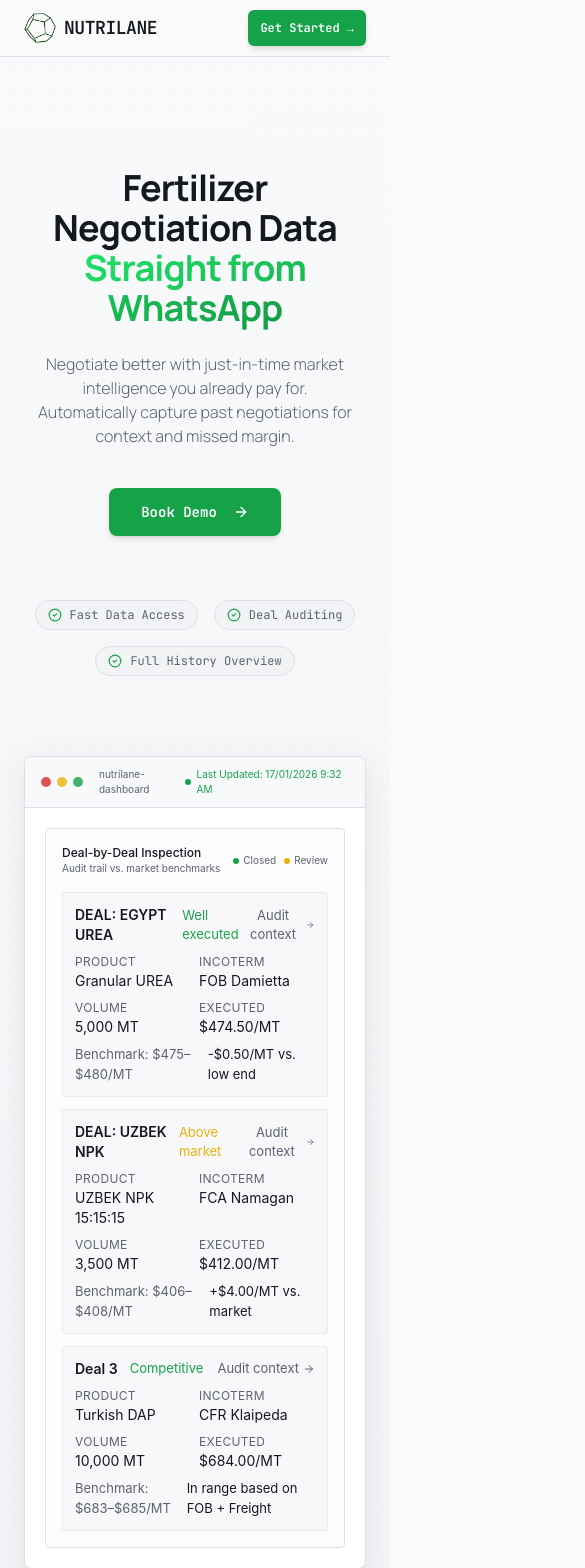
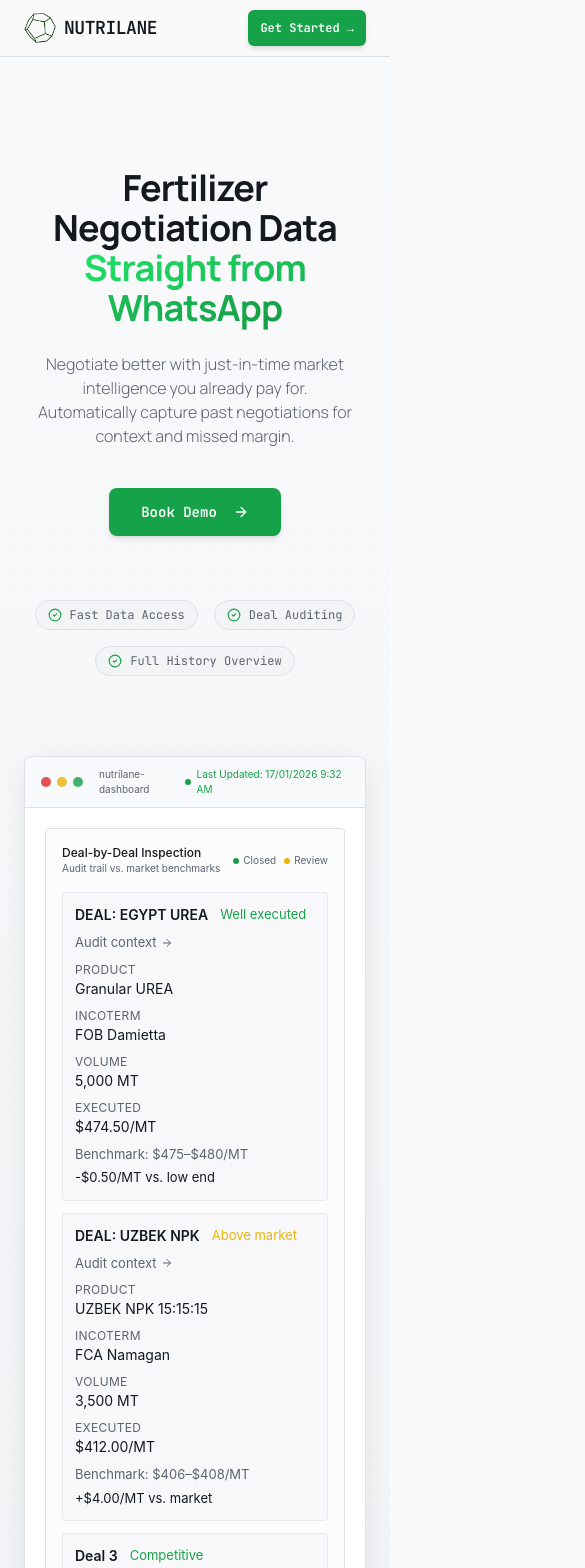
Before and after one commit to vid-t/nutrilane_landing_page, a React (Vite) app: page / in a window 390 px wide. Shown: the top 1568 px of the page, 585 px wide, since content can reach past the window. Built offline with nearby package versions, Linux system fonts and the light colour scheme.

Commit message:
refactor for mobile exp

```diff
--- a/src/features/landing/components/Hero.tsx
+++ b/src/features/landing/components/Hero.tsx
@@ -8,7 +8,7 @@ const Hero = () => {
       {/* Background Effects */}
       <div className="absolute inset-0 bg-gradient-dark" />
       <div className="absolute inset-0 dot-pattern opacity-30" />
-      <div className="absolute top-1/3 left-1/2 -translate-x-1/2 -translate-y-1/2 w-[1000px] h-[600px] bg-gradient-glow opacity-70" />
+      <div className="absolute inset-0 bg-gradient-glow opacity-70 pointer-events-none" />
 
       {/* Grid overlay at bottom */}
       <div className="absolute bottom-0 left-0 right-0 h-64 grid-pattern opacity-20" />
@@ -143,7 +143,7 @@ const Hero = () => {
                       },
                     ].map((deal) => (
                       <div key={deal.title} className="rounded border border-border/60 bg-muted/20 p-3">
-                        <div className="flex items-center justify-between mb-2">
+                        <div className="flex flex-col sm:flex-row sm:items-center sm:justify-between gap-2 mb-2">
                           <div className="flex items-center gap-3">
                             <p className="text-sm font-semibold">{deal.title}</p>
                             <span className={`text-[13px] ${deal.verdictTone}`}>{deal.verdict}</span>
@@ -156,7 +156,7 @@ const Hero = () => {
                             <ArrowRight className="h-3 w-3" />
                           </button>
                         </div>
-                        <div className="grid grid-cols-2 gap-2 text-[13px] text-muted-foreground">
+                        <div className="grid grid-cols-1 sm:grid-cols-2 gap-2 text-[13px] text-muted-foreground">
                           <div>
                             <p className="uppercase tracking-wide text-[12px]">Product</p>
                             <p className="text-sm text-foreground">{deal.product}</p>
@@ -174,7 +174,7 @@ const Hero = () => {
                             <p className="text-sm text-foreground">{deal.price}</p>
                           </div>
                         </div>
-                        <div className="mt-2 flex items-center justify-between text-[13px]">
+                        <div className="mt-2 flex flex-col sm:flex-row sm:items-center sm:justify-between gap-1 text-[13px]">
                           <span className="text-muted-foreground">Benchmark: {deal.benchmark}</span>
                           <span className="text-foreground">{deal.delta}</span>
                         </div>
--- a/src/index.css
+++ b/src/index.css
@@ -7,6 +7,7 @@
 @layer base {
   html {
     scroll-behavior: smooth;
+    overflow-x: hidden;
   }
 
   :root {
@@ -106,6 +107,7 @@
   body {
     @apply bg-background text-foreground antialiased;
     font-family: "Manrope", system-ui, sans-serif;
+    overflow-x: hidden;
   }
 
   code, .font-mono {
```
